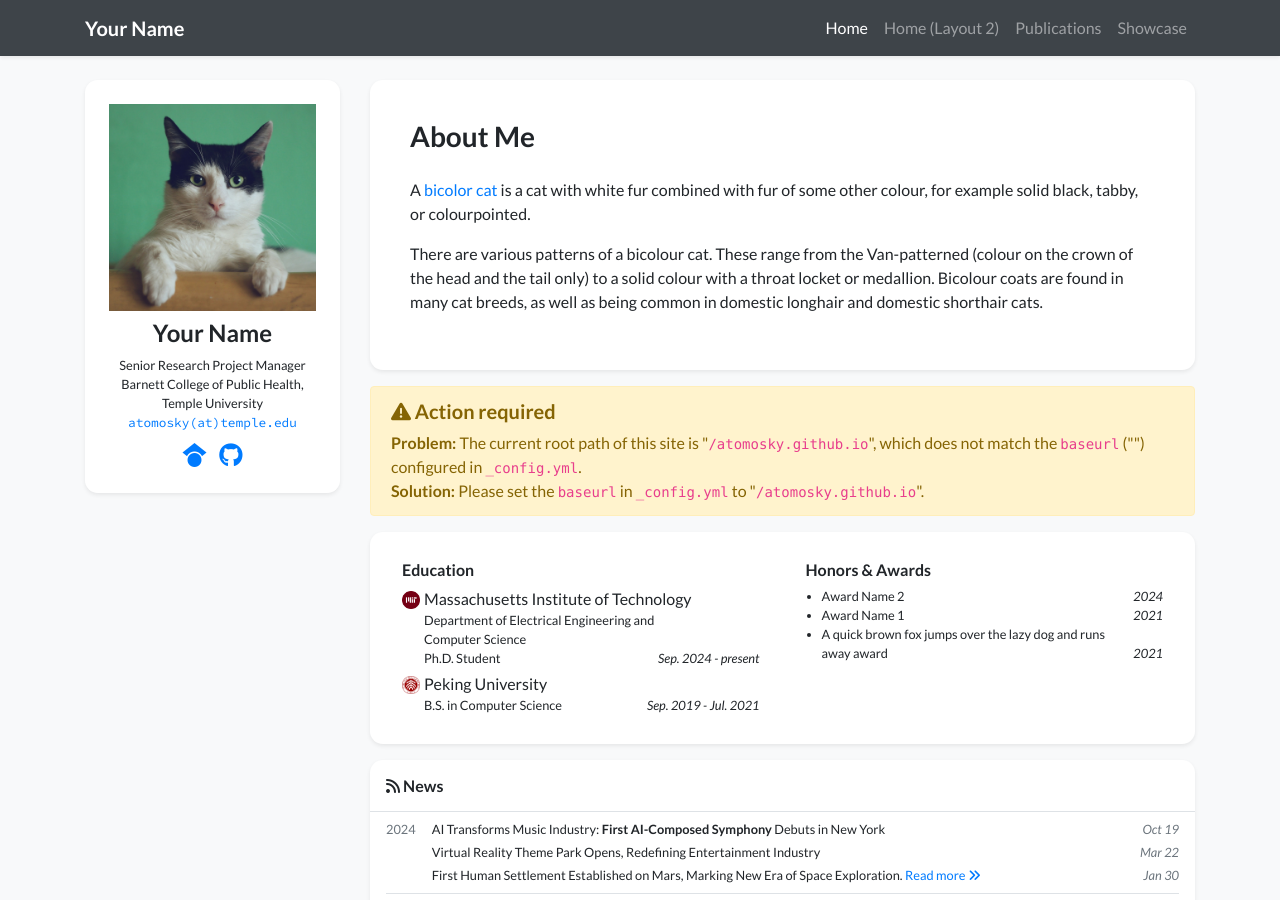
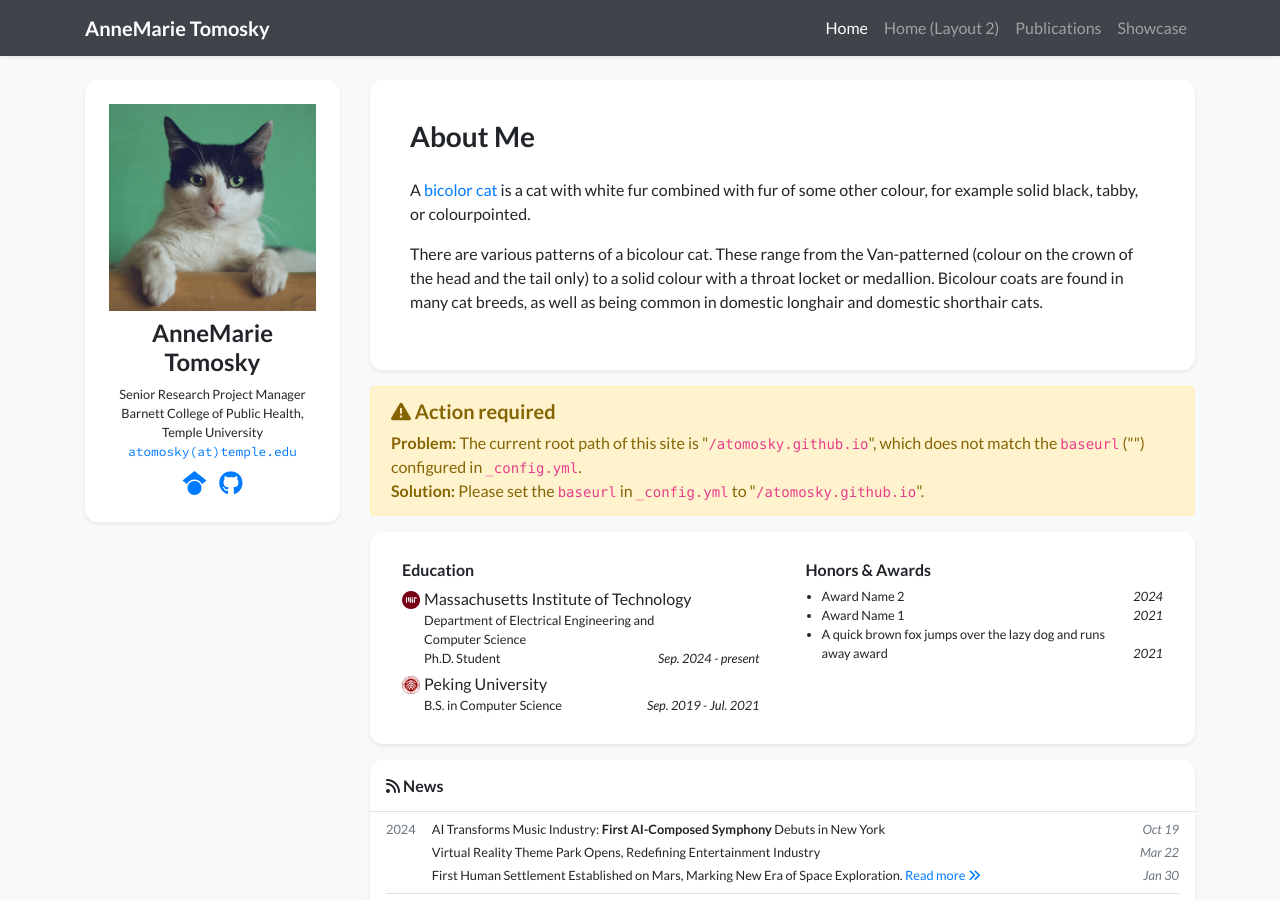
Before and after one commit to atomosky/atomosky.github.io, a Jekyll site: the page built from index.html, in a window 1280 px wide and 900 px high. Built offline with Jekyll 4.4.1, drawn with Linux system fonts in a browser that asks for light colours; nearby versions of some CDN libraries; a style sheet for code colours, icons or effects is not loaded.

Commit message:
Update profile with new names

```diff
--- a/_data/profile.yml
+++ b/_data/profile.yml
@@ -1,6 +1,6 @@
-primary_name: "Your Name"
+primary_name: "AnneMarie Tomosky"
 secondary_name: ""
-navbar_name: "Your Name"
+navbar_name: "AnneMarie Tomosky"
 
 positions:
 - name: Senior Research Project Manager
```
